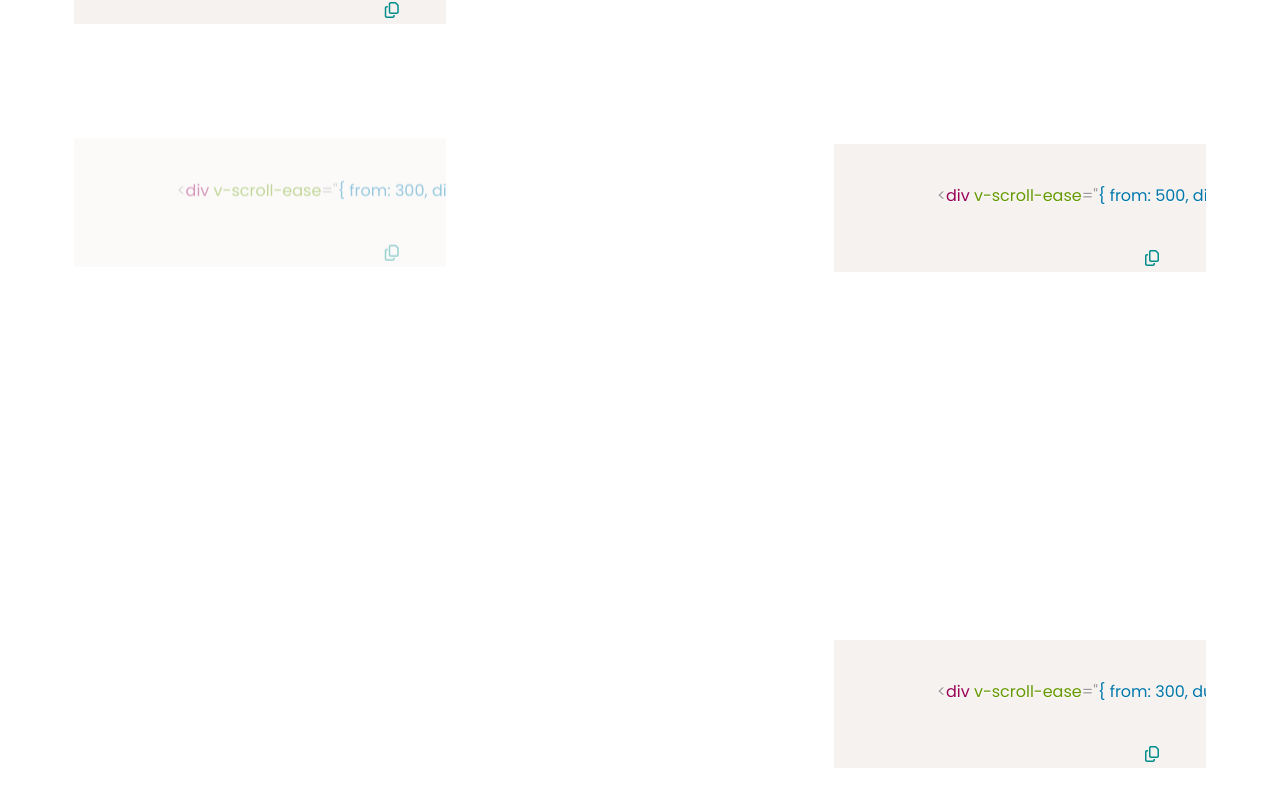
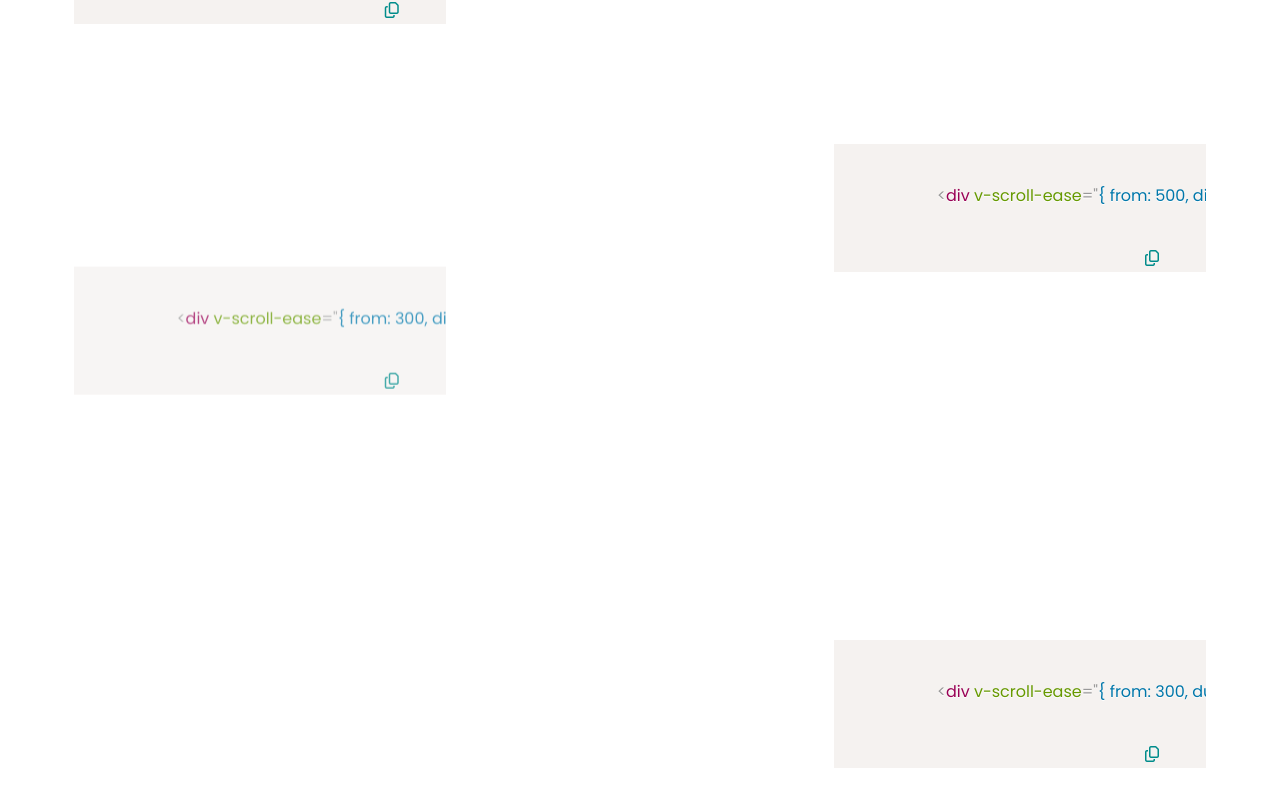
Before and after one commit to pramodlaha08/vse, a Vue app: page / in a window 1280 px wide. Shown: the part 2919-3726 px from the top of the page. Built offline with nearby package versions, Linux system fonts and the light colour scheme.

Commit message:
Modified time of 1 box

```diff
--- a/src/components/Main.vue
+++ b/src/components/Main.vue
@@ -104,7 +104,7 @@ import Hero from "./Hero.vue"
           from: 300,
           direction: 'top',
           delay: 300,
-          duration: 10,
+          duration: 5,
         }"
       >
         &lt;div v-scroll-ease="{ from: 300, direction: 'top', delay: 300,
```
